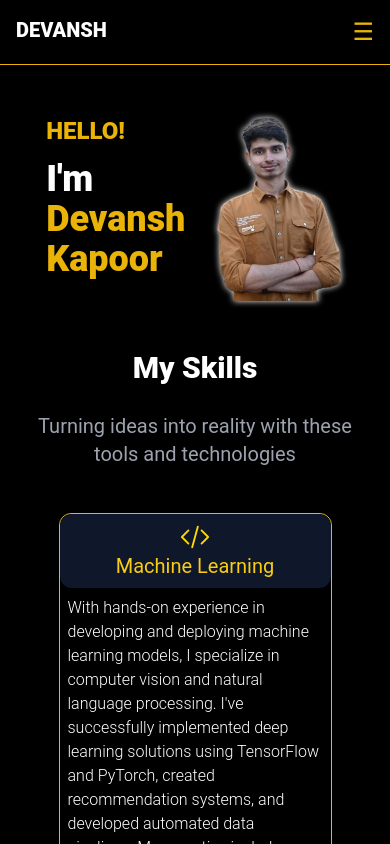
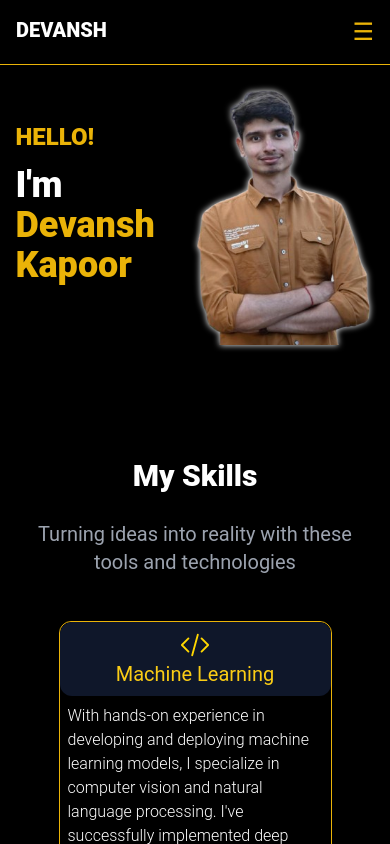
Before and after one commit to DevanshKapoor/Portfolio, a React (Vite) app: page / in a window 390 px wide. Shown: the top 844 px of the page. Built offline with nearby package versions, Linux system fonts and the light colour scheme.

Commit message:
Update Me.jsx

```diff
--- a/src/components/Me.jsx
+++ b/src/components/Me.jsx
@@ -3,7 +3,7 @@ import me from "../assets/MyImage.png"
 const Me = () => {
   return (
     <>
-    <div className="flex justify-between p-10">
+    <div className="flex justify-between p-2 sm:p-10 mb-24">
         <AboutContent/>
         <image className="roboto-bold">
             <img src={me} alt="me" className=" lg:h-[80vh] drop-shadow-[0_0_3px_white]"/>
```
